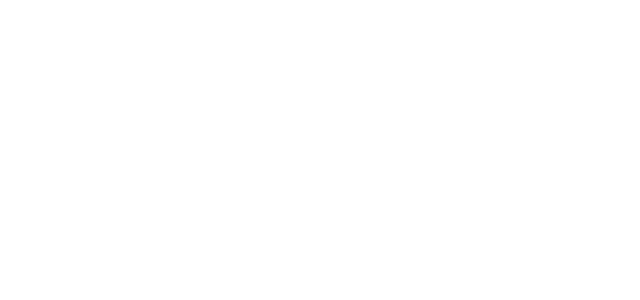
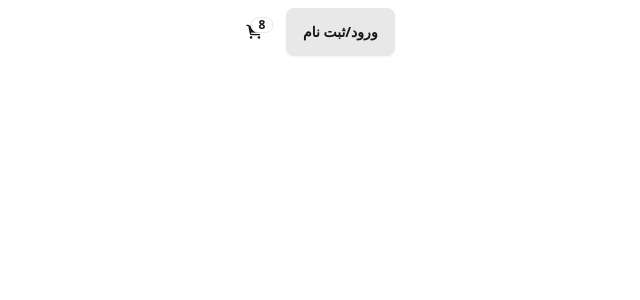
Before and after one commit to Mehybinator/food-land, a SvelteKit app: page / in a window 1280 px wide. Shown: the top 300 px of the page, without its empty margins (16-656 px from the left). Built offline with nearby package versions, Linux system fonts and the light colour scheme.

Commit message:
Header Component, Direction rtl!

```diff
--- a/src/app.html
+++ b/src/app.html
@@ -1,12 +1,16 @@
 <!doctype html>
-<html lang="en">
+<html lang="fa" dir="rtl">
+
 <head>
 	<meta charset="utf-8" />
 	<link rel="icon" href="%sveltekit.assets%/favicon.png" />
+	<title>Pizza Moon</title>
 	<meta name="viewport" content="width=device-width, initial-scale=1" />
 	%sveltekit.head%
 </head>
+
 <body data-sveltekit-preload-data="hover">
 	<div style="display: contents">%sveltekit.body%</div>
 </body>
+
 </html>
--- a/src/routes/+layout.svelte
+++ b/src/routes/+layout.svelte
@@ -1,6 +1,10 @@
 <script lang="ts">
     import "../app.css";
     import "@fortawesome/fontawesome-free/css/all.min.css";
+    import Header from "./Header.svelte";
 </script>
 
-<slot />
+<div class="container m-auto">
+    <Header />
+    <slot />
+</div>
--- /dev/null
+++ b/src/routes/Header.svelte
@@ -0,0 +1,44 @@
+<script lang="ts">
+</script>
+
+<div class="navbar bg-base-100">
+  <div class="flex-1">
+    <a href="#" class="btn btn-ghost text-xl text-primary">daisyUI</a>
+  </div>
+  <div class="flex gap-2">
+    <div class="dropdown dropdown-end">
+      <div tabindex="0" role="button" class="btn">ورود/ثبت نام</div>
+      <ul
+        class="menu menu-sm dropdown-content mt-3 z-[1] p-2 shadow bg-base-100 rounded-box w-52"
+      >
+        <li>
+          <a href="#" class="justify-between">
+            Profile
+            <span class="badge">New</span>
+          </a>
+        </li>
+        <li><a href="#">Settings</a></li>
+        <li><a href="#">Logout</a></li>
+      </ul>
+    </div>
+    <div class="dropdown dropdown-end">
+      <div tabindex="0" role="button" class="btn btn-ghost btn-circle">
+        <div class="indicator">
+          <span class="badge badge-sm indicator-item indicator-start">8</span>
+          <i class="fa-solid fa-cart-shopping"></i>
+        </div>
+      </div>
+      <div
+        class="mt-3 z-[1] card card-compact dropdown-content w-52 bg-base-100 shadow"
+      >
+        <div class="card-body">
+          <span class="font-bold text-lg">8 Items</span>
+          <span class="text-info">Subtotal: $999</span>
+          <div class="card-actions">
+            <button class="btn btn-primary btn-block">View cart</button>
+          </div>
+        </div>
+      </div>
+    </div>
+  </div>
+</div>
```
Lines whose indentation alone changed are shown as unchanged.
